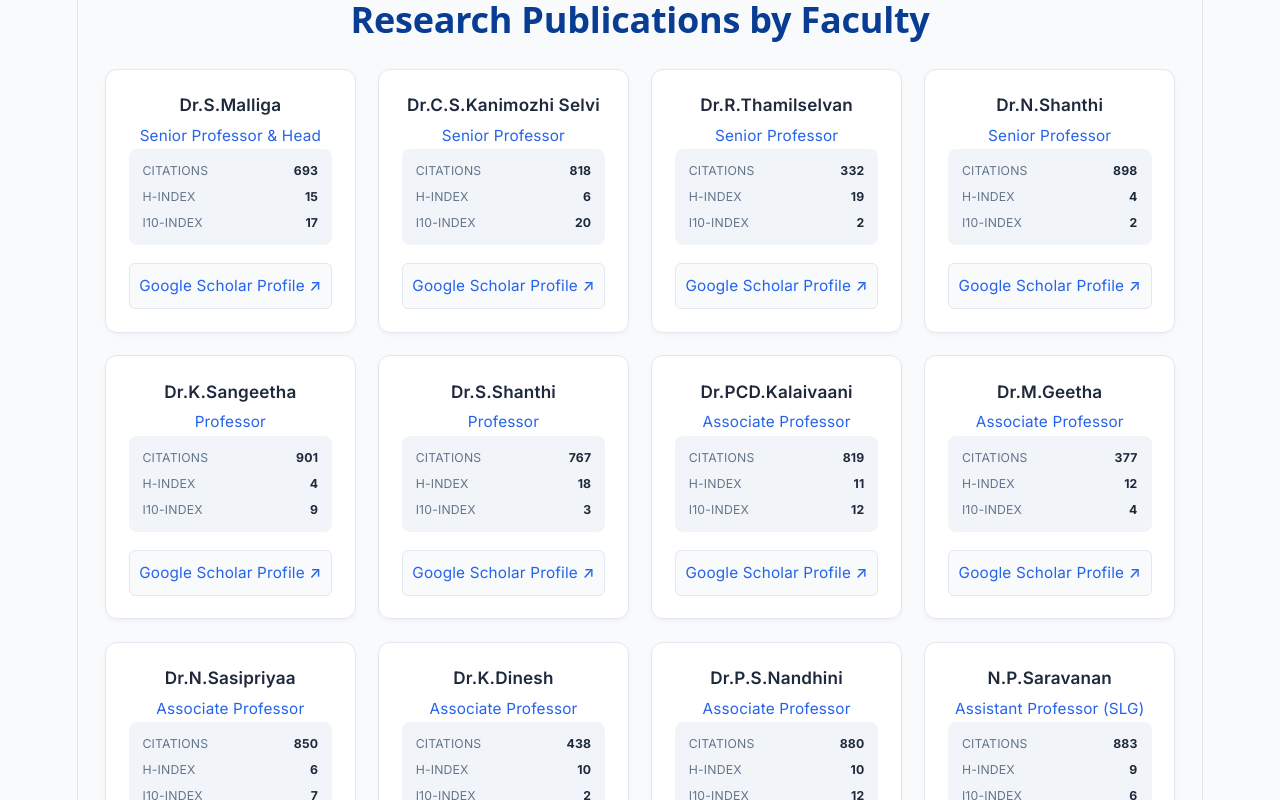
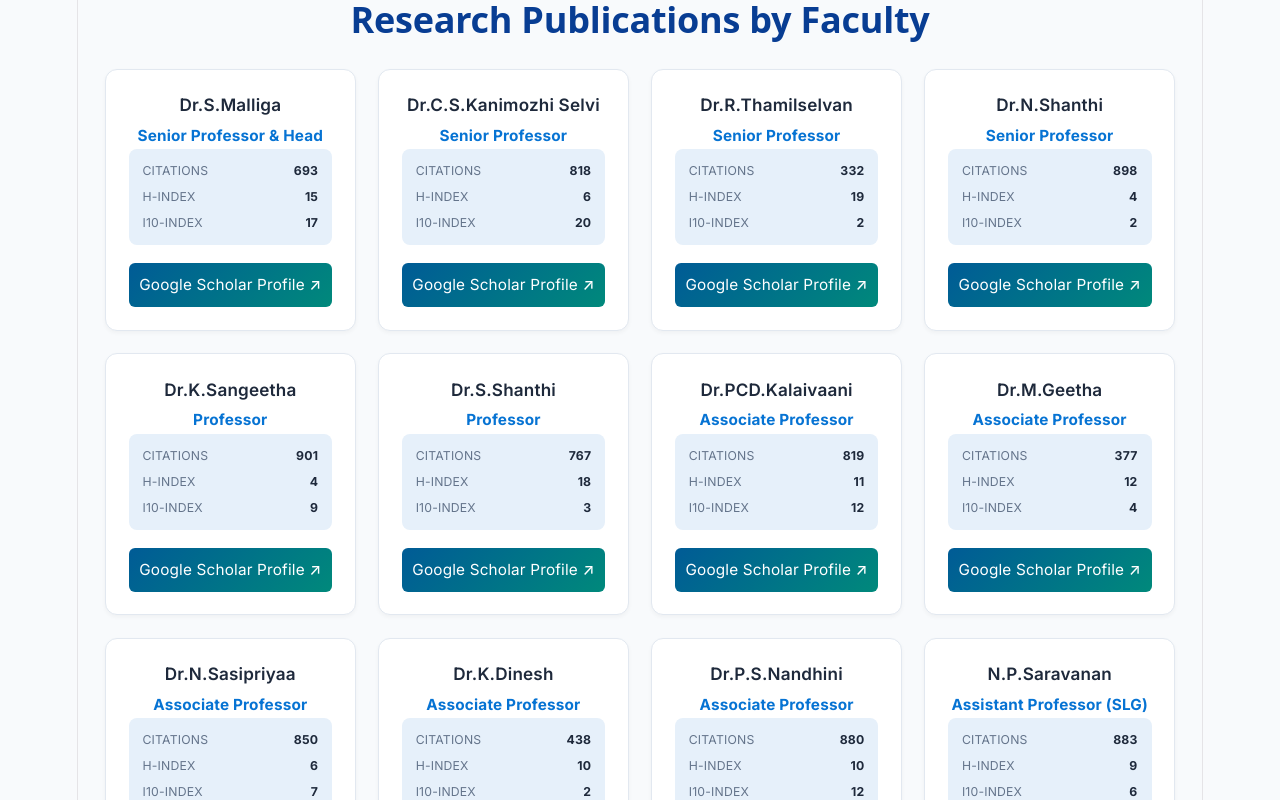
Before and after one commit to MGCSE-git/CSE_Publications, a React (Vite) app: page / in a window 1280 px wide. Shown: the part 940-1740 px from the top of the page. Built offline with nearby package versions, Linux system fonts and the light colour scheme.

Commit message:
Refactor CSS styles for faculty card
Updated styles for designation, metrics-box, and scholar-link classes to improve visual appearance.

```diff
--- a/src/css/facultycard.css
+++ b/src/css/facultycard.css
@@ -35,8 +35,8 @@
 
 .designation {
   font-size: 0.85rem;
-  font-weight: 500;
-  color: #2563eb;
+  font-weight: bold;
+  color: rgb(6, 115, 211);
   margin: 0;
 }
 
@@ -56,7 +56,7 @@
 .metrics-box {
 
   justify-content: space-between;
-  background: #f1f5f9;
+  background: #e6f0fa;
   border-radius: 8px;
   padding: 0.5rem;
   margin-bottom: 1rem;
@@ -92,9 +92,9 @@
 .scholar-link {
   display: block;
   text-align: center;
-  background-color: #f8fafc;
-  border: 1px solid #e2e8f0;
-  color: #2563eb;
+  background: linear-gradient(135deg, #005B96, #00897B);
+
+  color: white;
   padding: 0.5rem;
   border-radius: 6px;
   text-decoration: none;
@@ -104,9 +104,9 @@
 }
 
 .scholar-link:hover {
-  background-color: #2563eb;
+  background-color: #049d5d;
   color: white;
-  border-color: #2563eb;
+
 }
 
 .scholar-link.disabled {
```
